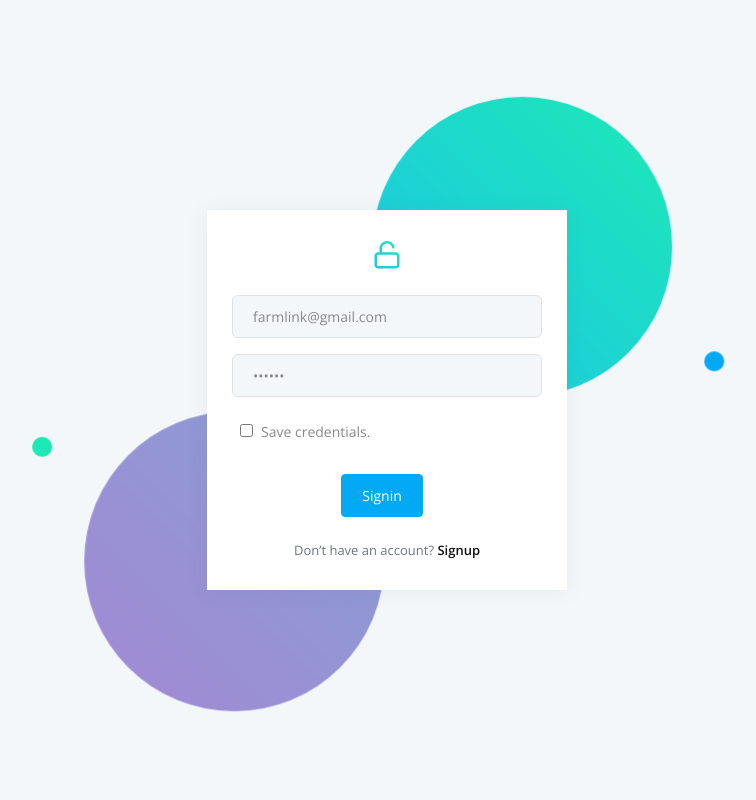
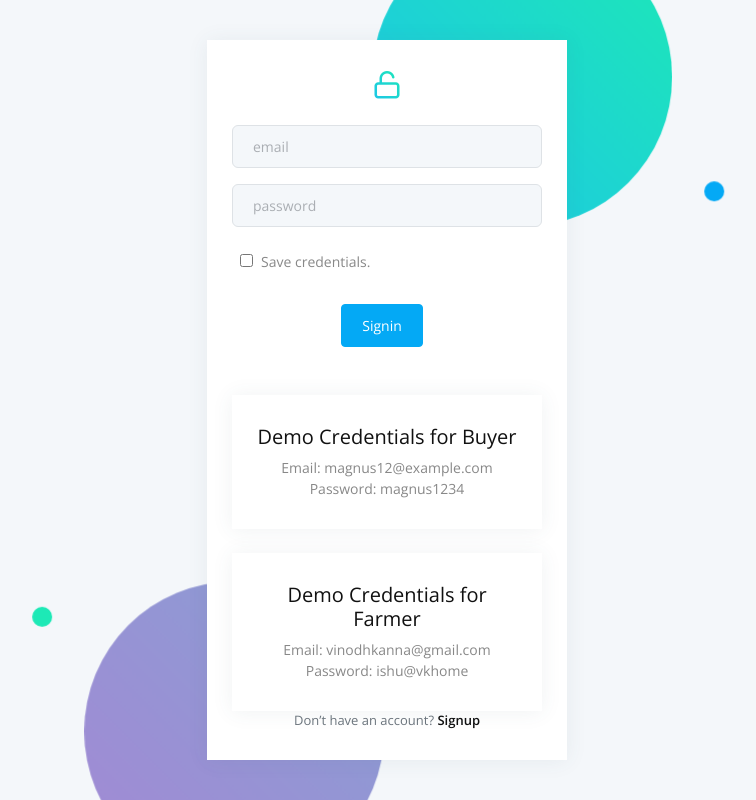
Before and after one commit to Vijay8426/FarmLink_ui, a React (Vite) app: page /demos/admin-templates/datta-able/react/free/login in a window 1280 px wide. Shown: the whole page, without its empty margins (253-1009 px from the left). Built offline with nearby package versions, Linux system fonts and the light colour scheme.

Commit message:
demo credentials updated

```diff
--- a/src/views/auth/signin/JWTLogin.jsx
+++ b/src/views/auth/signin/JWTLogin.jsx
@@ -1,5 +1,5 @@
 import React from 'react';
-import { Row, Col, Alert, Button } from 'react-bootstrap';
+import { Row, Col, Alert, Button, Card } from 'react-bootstrap';
 import * as Yup from 'yup';
 import { Formik } from 'formik';
 import axios from 'axios';
@@ -34,9 +34,8 @@ const JWTLogin = () => {
       // Optional: Display login success message
       console.log(msg); // "Login Success"
 
-      // Reload the page and then navigate after successful login
-       // Reload the page
-      navigate('/app/dashboard/default'); // Redirect to dashboard or desired page
+      // Redirect to dashboard or desired page
+      navigate('/app/dashboard/default');
     } catch (error) {
       setErrors({ submit: 'Login failed. Please check your credentials and try again.' });
     } finally {
@@ -44,12 +43,11 @@ const JWTLogin = () => {
     }
   };
 
-
   return (
     <Formik
       initialValues={{
-        email: 'farmlink@gmail.com',
-        password: '123456',
+        email: '',  // Hardcoded credentials for showcase
+        password: '',  // Hardcoded credentials for showcase
         submit: null
       }}
       validationSchema={Yup.object().shape({
@@ -69,6 +67,7 @@ const JWTLogin = () => {
               onChange={handleChange}
               type="email"
               value={values.email}
+              placeholder='email'
             />
             {touched.email && errors.email && <small className="text-danger form-text">{errors.email}</small>}
           </div>
@@ -81,6 +80,7 @@ const JWTLogin = () => {
               onChange={handleChange}
               type="password"
               value={values.password}
+              placeholder='password'
             />
             {touched.password && errors.password && <small className="text-danger form-text">{errors.password}</small>}
           </div>
@@ -112,6 +112,28 @@ const JWTLogin = () => {
               </Button>
             </Col>
           </Row>
+
+          {/* Card to display the credentials */}
+          <Card className="mt-4">
+            <Card.Body>
+              <Card.Title>Demo Credentials for Buyer</Card.Title>
+              <Card.Text>
+                <strong>Email:</strong> magnus12@example.com
+                <br />
+                <strong>Password:</strong> magnus1234
+              </Card.Text>
+            </Card.Body>
+          </Card>
+          <Card className="mt-4">
+            <Card.Body>
+              <Card.Title>Demo Credentials for Farmer</Card.Title>
+              <Card.Text>
+                <strong>Email:</strong> vinodhkanna@gmail.com
+                <br />
+                <strong>Password:</strong> ishu@vkhome
+              </Card.Text>
+            </Card.Body>
+          </Card>
         </form>
       )}
     </Formik>
```
